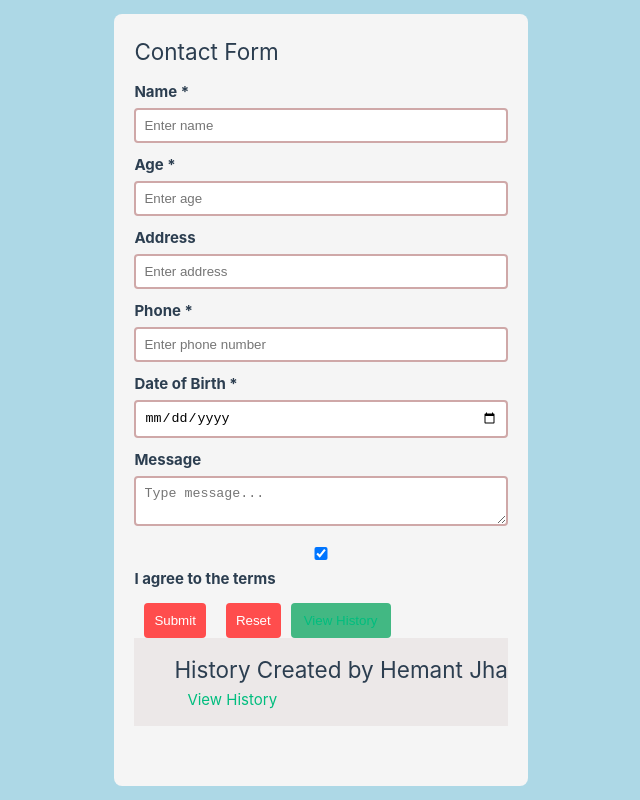
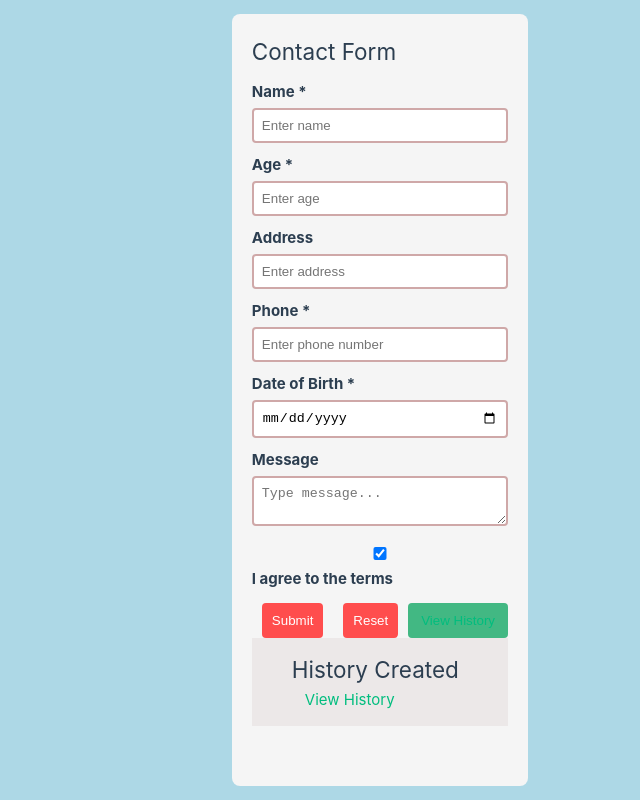
Before and after one commit to Khushi242541/FormVueNew, a Vue app in the folder Form/: page /new_Screen in a window 1280 px wide. Shown: the whole page, without its empty margins (112-752 px from the left). Built offline with nearby package versions, Linux system fonts and the light colour scheme.

Commit message:
Update new_Screen.vue

```diff
--- a/Form/src/components/new_Screen.vue
+++ b/Form/src/components/new_Screen.vue
@@ -1,7 +1,7 @@
 <template>
   <nav>
     <ul>
-      <h1>History Created by Hemant Jha</h1>
+      <h1>History Created</h1>
       <li><router-link to="/">View History</router-link></li>
 
     </ul>
```
